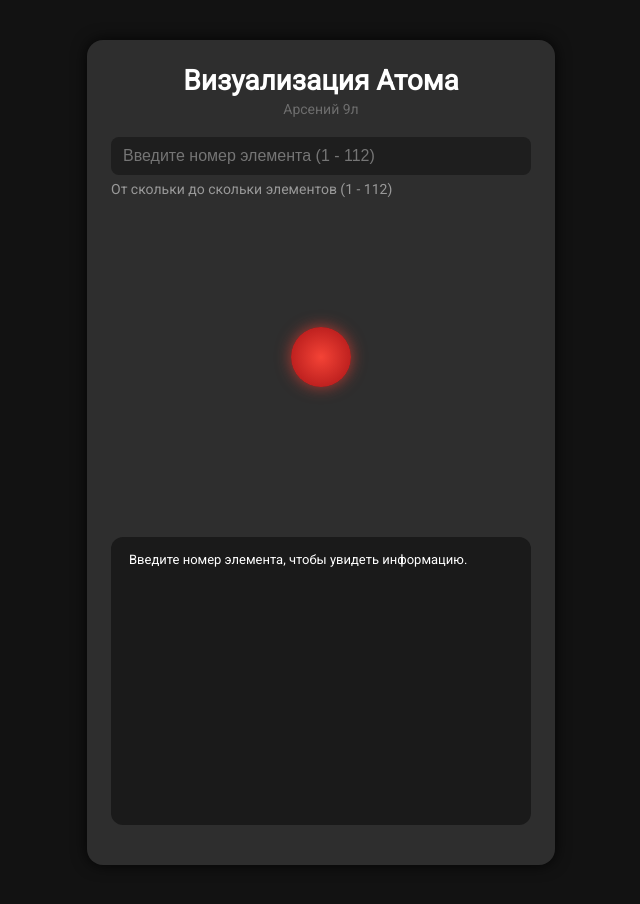
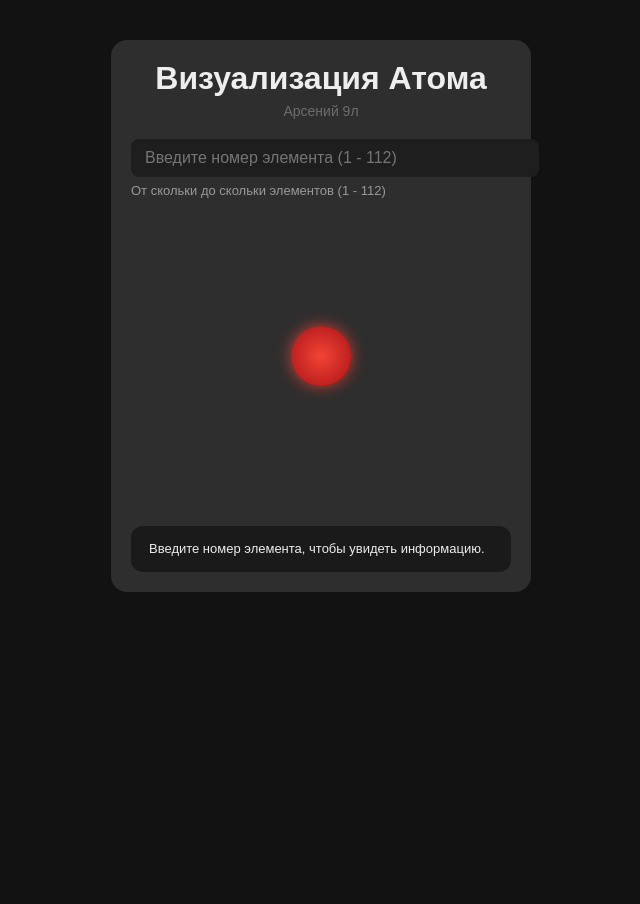
Before and after one commit to s3nn1x/Atom-Visual, a plain HTML site: page index.html in a window 1280 px wide. Shown: the whole page, without its empty margins (319-959 px from the left). After the commit the page ends 880 px from the top, so only its background shows below. Drawn offline with Linux system fonts and the light colour scheme.

Commit message:
Update index.html

```diff
--- a/index.html
+++ b/index.html
@@ -5,69 +5,61 @@
 <meta name="viewport" content="width=device-width, initial-scale=1" />
 <title>Визуализация Атома</title>
 <style>
-  @import url('https://fonts.googleapis.com/css2?family=Roboto&display=swap');
   body {
     margin: 0;
-    background-color: #121212;
-    font-family: 'Roboto', sans-serif;
-    color: white;
+    background: #121212;
+    font-family: Arial, sans-serif;
+    color: #eee;
     display: flex;
     justify-content: center;
-    min-height: 100vh;
     align-items: flex-start;
+    height: 100vh;
     padding: 40px 20px;
   }
   .container {
     background: #2e2e2e;
     border-radius: 16px;
     width: 420px;
-    padding: 24px 24px 40px 24px;
-    box-shadow: 0 0 15px rgba(0,0,0,0.8);
-    user-select: none;
+    padding: 20px;
+    box-sizing: border-box;
   }
   h1 {
-    margin: 0;
-    font-weight: 700;
-    font-size: 28px;
+    margin: 0 0 6px 0;
     text-align: center;
   }
   .author {
-    font-weight: 400;
+    text-align: center;
     font-size: 14px;
     color: rgba(255 255 255 / 0.3);
-    text-align: center;
-    margin-top: 4px;
     margin-bottom: 20px;
   }
   input[type=number] {
     width: 100%;
-    padding: 10px 12px;
+    padding: 10px 14px;
     border-radius: 8px;
     border: none;
     font-size: 16px;
     background: #1e1e1e;
     color: #ddd;
-    box-sizing: border-box;
+    margin-bottom: 6px;
     outline-offset: 2px;
     outline-color: #666;
-    transition: outline-color 0.3s ease;
   }
   input[type=number]:focus {
     outline-color: #4caf50;
     background: #272727;
   }
-  .placeholder-text {
-    font-size: 14px;
-    margin-top: 6px;
+  .hint {
+    font-size: 13px;
+    color: #999;
     margin-bottom: 18px;
-    color: #999;
     user-select: none;
   }
   .atom-visualization {
     position: relative;
     width: 280px;
     height: 280px;
-    margin: 20px auto 40px;
+    margin: 0 auto 30px auto;
   }
   .nucleus {
     position: absolute;
@@ -75,7 +67,7 @@
     width: 60px; height: 60px;
     background: radial-gradient(circle at center, #f44336 0%, #b71c1c 80%);
     border-radius: 50%;
-    box-shadow: 0 0 15px #f44336aa;
+    box-shadow: 0 0 15px #f44336cc;
     transform: translate(-50%, -50%);
     z-index: 10;
   }
@@ -99,11 +91,10 @@
     padding: 14px 18px;
     font-size: 13px;
     line-height: 1.4;
-    min-height: 260px;
+    max-height: 380px;
+    overflow-y: auto;
+    white-space: pre-line;
     user-select: text;
-    white-space: pre-line;
-    overflow-y: auto;
-    max-height: 400px;
   }
   .info strong {
     font-size: 18px;
@@ -120,12 +111,10 @@
   <h1>Визуализация Атома</h1>
   <div class="author">Арсений 9л</div>
   <input id="elementInput" type="number" min="1" max="112" placeholder="Введите номер элемента (1 - 112)" />
-  <div class="placeholder-text">От скольки до скольки элементов (1 - 112)</div>
-
+  <div class="hint">От скольки до скольки элементов (1 - 112)</div>
   <div class="atom-visualization" aria-label="Атом">
     <div class="nucleus"></div>
   </div>
-
   <div class="info" id="elementInfo">Введите номер элемента, чтобы увидеть информацию.</div>
 </div>
 
@@ -134,11 +123,13 @@
   const input = document.getElementById('elementInput');
   const infoBox = document.getElementById('elementInfo');
 
-  const shellsCapacity = [2, 8, 18, 32, 18, 8, 2];
+  // Максимум электронов на каждом уровне
+  const shellsCapacity = [2,8,18,32,18,8,2];
   const baseRadius = 40;
 
   function clearAtom() {
     container.querySelectorAll('.orbit').forEach(e => e.remove());
+    container.querySelectorAll('.electron').forEach(e => e.remove());
   }
 
   function createOrbit(radius) {
@@ -160,20 +151,22 @@
   function drawAtom(electrons) {
     clearAtom();
     let remaining = electrons;
-    for (let i = 0; i < shellsCapacity.length && remaining > 0; i++) {
+    for (let i=0; i<shellsCapacity.length && remaining>0; i++) {
       const electronsOnShell = Math.min(remaining, shellsCapacity[i]);
       remaining -= electronsOnShell;
-      const radius = baseRadius + i * 25;
+      const radius = baseRadius + i*25;
 
+      // Орбита
       const orbit = createOrbit(radius);
       container.appendChild(orbit);
 
-      for (let n = 0; n < electronsOnShell; n++) {
-        const angle = (2 * Math.PI / electronsOnShell) * n;
+      // Электроны равномерно вокруг орбиты
+      for(let n=0; n<electronsOnShell; n++) {
+        const angle = (2*Math.PI / electronsOnShell) * n - Math.PI/2; // смещение чтобы 1-й сверху
         const x = radius + radius * Math.cos(angle) - 7;
         const y = radius + radius * Math.sin(angle) - 7;
         const electron = createElectron(x, y);
-        orbit.appendChild(electron);
+        container.appendChild(electron);
       }
     }
   }
@@ -185,7 +178,7 @@
   let elements = {};
 
   function showElementInfo(num) {
-    if (!elements[num]) {
+    if(!elements[num]) {
       infoBox.textContent = `Элемент с номером ${num} не найден.`;
       drawAtom(0);
       return;
@@ -209,13 +202,14 @@
     drawAtom(e.electrons);
   }
 
+  // Загрузка элементов из файла
   fetch('elements.json')
-    .then(response => response.json())
+    .then(r => r.json())
     .then(data => {
       elements = data;
       input.addEventListener('input', () => {
         let val = +input.value;
-        if (!val || val < 1 || val > 112) {
+        if(!val || val < 1 || val > 112) {
           infoBox.textContent = 'Введите число от 1 до 112';
           drawAtom(0);
           return;
```
